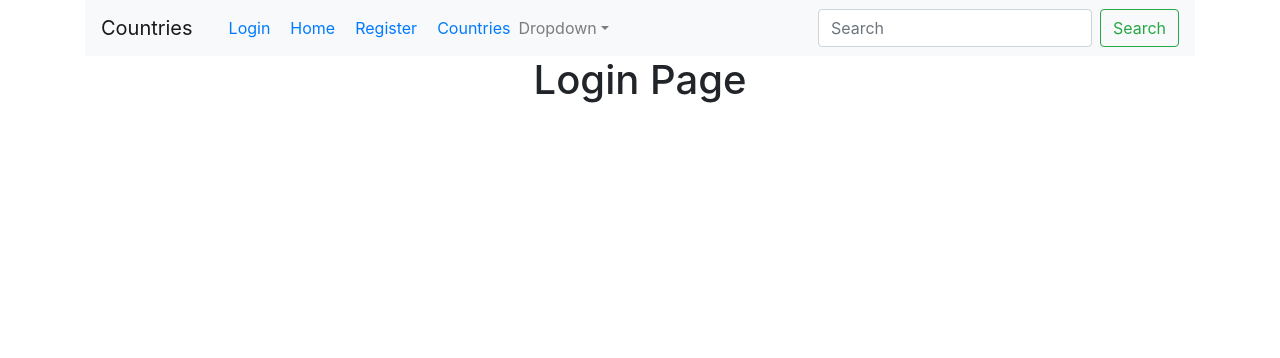
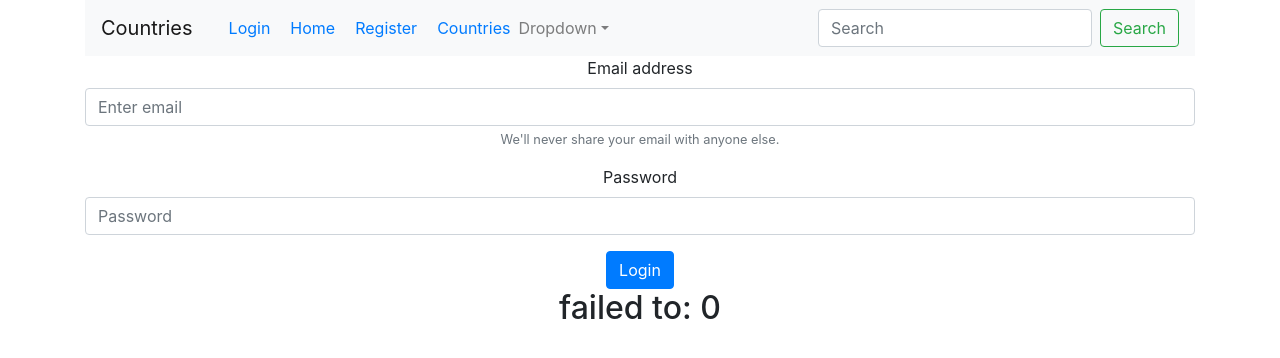
Before and after one commit to galamo/react-course-ibm-2019, a React (Create React App) app: page /login in a window 1280 px wide. Shown: the top 358 px of the page. Built offline with nearby package versions, Linux system fonts and the light colour scheme.

Commit message:
login hooks

```diff
--- a/src/components/pages/loginPage/index.js
+++ b/src/components/pages/loginPage/index.js
@@ -1,5 +1,54 @@
-import React from "react";
+import React, { useState } from "react";
 
 export default function LoginPage() {
-  return <h1> Login Page </h1>;
+  const initialState = { email: "", password: "" };
+  const [formData, setFormData] = useState(initialState); //first render formData = initialState
+  const [counter, setCounter] = useState(0);
+
+  const onChangeInput = event => {
+    const { name, value } = event.target;
+    setFormData({ ...formData, [name]: value });
+  };
+
+  return (
+    <form noValidate>
+      <div className="form-group">
+        <label>Email address</label>
+        <input
+          name="email"
+          className="form-control"
+          id="exampleInputEmail1"
+          aria-describedby="emailHelp"
+          placeholder="Enter email"
+          onChange={onChangeInput}
+          value={formData.email}
+        />
+        <small id="emailHelp" className="form-text text-muted">
+          We'll never share your email with anyone else.
+        </small>
+      </div>
+      <div className="form-group">
+        <label>Password</label>
+        <input
+          name="password"
+          className="form-control"
+          id="exampleInputPassword1"
+          placeholder="Password"
+          onChange={onChangeInput}
+          value={formData.password}
+        />
+      </div>
+
+      <button
+        type="button"
+        className="btn btn-primary"
+        onClick={() => {
+          setCounter(counter + 1);
+        }}
+      >
+        Login
+      </button>
+      <h2> failed to: {counter} </h2>
+    </form>
+  );
 }
```
Also changed, not shown: 1 other file (tests, documents, lock files or other folders).
